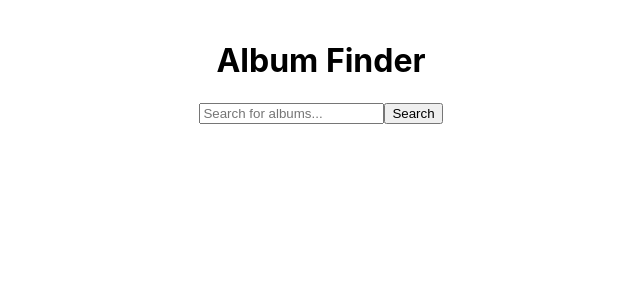
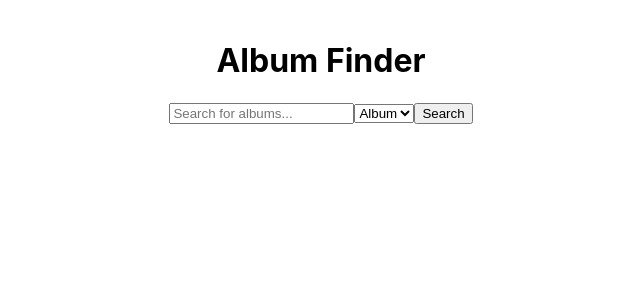
Before and after one commit to mayajosifo/jukeboxd, a React (Create React App) app in the folder skeleton/: page / in a window 1280 px wide. Shown: the top 300 px of the page, without its empty margins (319-959 px from the left). Built offline with nearby package versions, Linux system fonts and the light colour scheme.

Commit message:
Created search drop down bar that now allows artist search

```diff
--- a/skeleton/package.json
+++ b/skeleton/package.json
@@ -9,7 +9,7 @@
     "firebase": "^10.8.1",
     "react": "^18.2.0",
     "react-dom": "^18.2.0",
-    "react-scripts": "5.0.1",
+    "react-scripts": "^5.0.1",
     "web-vitals": "^2.1.4"
   },
   "scripts": {
--- a/skeleton/src/components/SearchAlbum.js
+++ b/skeleton/src/components/SearchAlbum.js
@@ -4,11 +4,20 @@ import { collection, query, where, getDocs } from 'firebase/firestore';
 
 const SearchAlbum = () => {
   const [searchTerm, setSearchTerm] = useState('');
+  const [searchBy, setSearchBy] = useState('album');
   const [albums, setAlbums] = useState([]);
+
 
   const handleSearch = async () => {
     if (!searchTerm) return;
-    const q = query(collection(db, "albums"), where("albumName", "==", searchTerm));
+
+    let fieldToSearch
+    if (searchBy === 'album') {
+      fieldToSearch = "albumName";
+    } else if (searchBy === 'artist') {
+      fieldToSearch = "artistName";
+    }
+    const q = query(collection(db, "albums"), where(fieldToSearch, "==", searchTerm));
     const querySnapshot = await getDocs(q);
     const fetchedAlbums = querySnapshot.docs.map(doc => ({ id: doc.id, ...doc.data() }));
     setAlbums(fetchedAlbums);
@@ -20,8 +29,12 @@ const SearchAlbum = () => {
         type="text"
         value={searchTerm}
         onChange={(e) => setSearchTerm(e.target.value)}
-        placeholder="Search for albums..."
+        placeholder={`Search for ${searchBy === 'album' ? 'albums' : 'artists'}...`}
       />
+      <select value={searchBy} onChange={(e) => setSearchBy(e.target.value)}>
+        <option value = "album">Album</option>
+        <option value = "artist">Artist</option>
+      </select>
       <button onClick={handleSearch}>Search</button>
       <div>
         {albums.map(album => (
```
Also changed, not shown: 1 other file (tests, documents, lock files or other folders).
